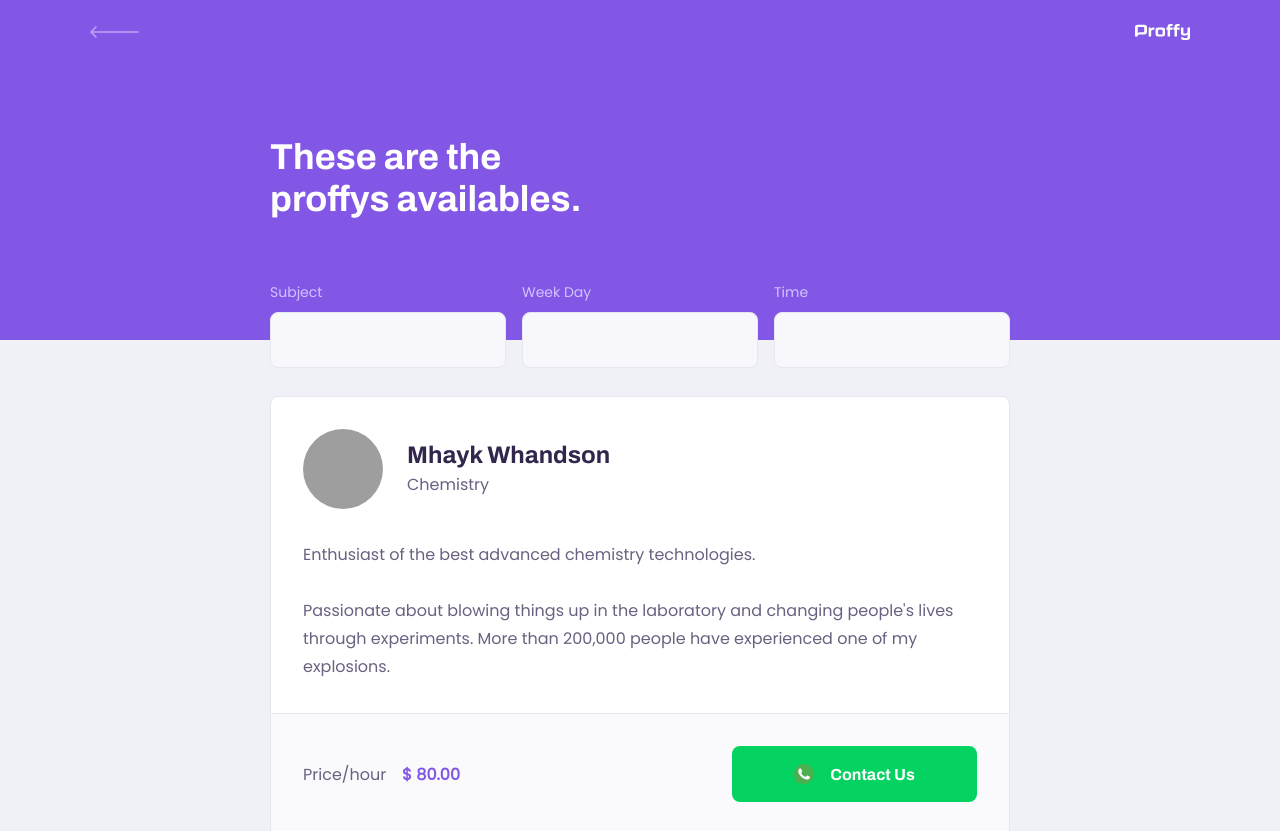
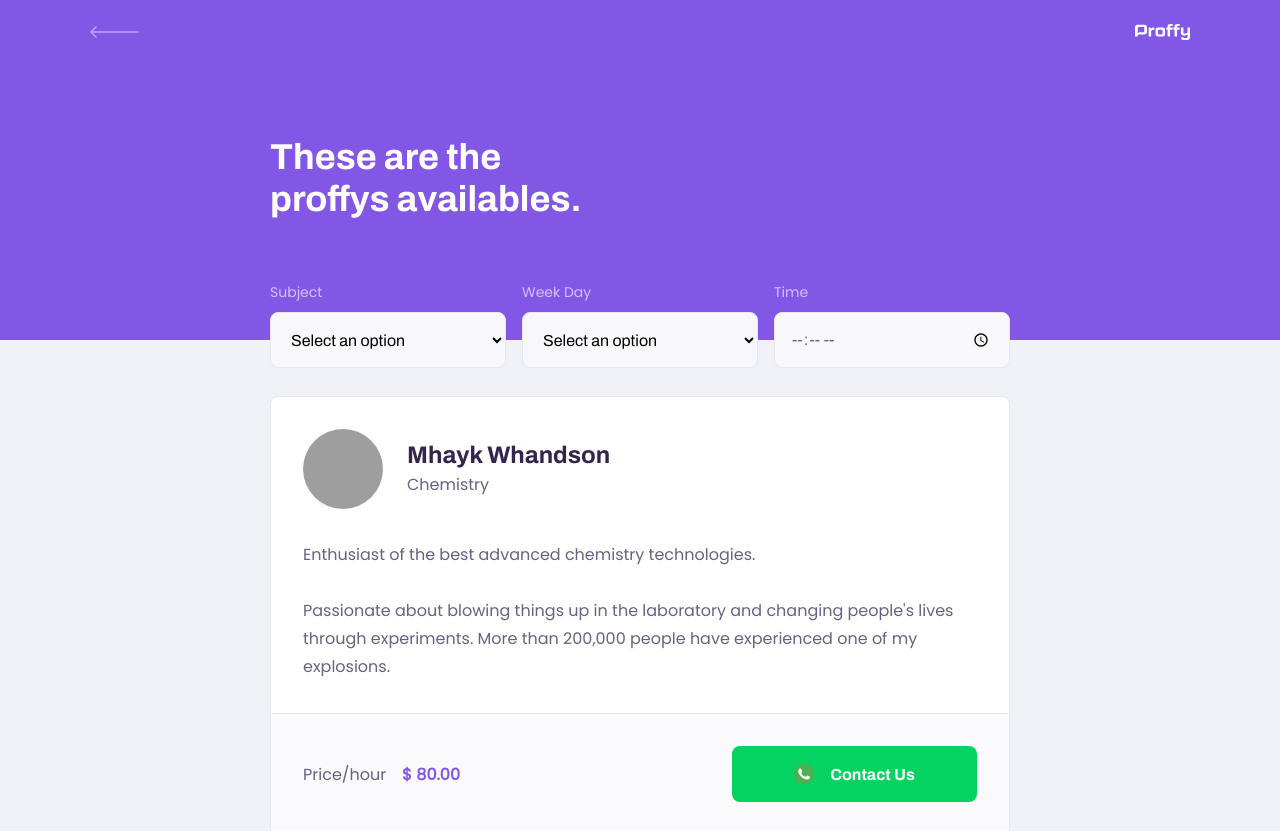
Before and after one commit to mhayk/proffy-web, a React (Create React App) app: page /study in a window 1280 px wide. Shown: the top 831 px of the page. Built offline with nearby package versions, Linux system fonts and the light colour scheme; grey boxes are pictures that could not be loaded.

Commit message:
The component Select has been added in the page TeacherList.
Signed-off-by: Mhayk Whandson <hi@mhayk.com>

```diff
--- a/src/pages/TeacherList/index.tsx
+++ b/src/pages/TeacherList/index.tsx
@@ -3,6 +3,7 @@ import React from 'react';
 import PageHeader from '../../components/PageHeader';
 import TeacherItem from '../../components/TeacherItem'
 import Input from '../../components/Input';
+import Select from '../../components/Select';
 
 import './styles.css';
 
@@ -11,9 +12,34 @@ function TeacherList() {
     <div id="page-teacher-list" className="container">
       <PageHeader title="These are the proffys availables.">
         <form id="search-teachers">
-          <Input name="subject" label="Subject" />
-          <Input name="week_day" label="Week Day" />
-          <Input name="time" label="Time" />
+          <Select
+            name="subject"
+            label="Subject"
+            options={[
+              { value: 'Arts', label: 'Arts' },
+              { value: 'Math', label: 'Math' },
+              { value: 'Biology', label: 'Biology' },
+              { value: 'Alchemy', label: 'Alchemy' },
+              { value: 'History', label: 'History' },
+              { value: 'Geography', label: 'Geography' },
+              { value: 'English', label: 'English' },
+              { value: 'Portuguese', label: 'Portuguese' },
+            ]}
+          />
+          <Select
+            name="week_day"
+            label="Week Day"
+            options={[
+              { value: '0', label: 'Sunday' },
+              { value: '1', label: 'Monday' },
+              { value: '2', label: 'Tuesday' },
+              { value: '3', label: 'Wednesday' },
+              { value: '4', label: 'Thursday' },
+              { value: '5', label: 'Friday' },
+              { value: '6', label: 'Saturday' },
+            ]}
+          />
+          <Input type="time" name="time" label="Time" />
         </form>
       </PageHeader>
       <main>
--- a/src/pages/TeacherList/styles.css
+++ b/src/pages/TeacherList/styles.css
@@ -11,40 +11,6 @@
   color: var(--color-text-in-primary);
 }
 
-#search-teachers .input-block {
-  position: relative;
-}
-
-#search-teachers .input-block + .input-block {
-  margin-top: 1.4rem;
-}
-
-#search-teachers .input-block label {
-  font-size: 1.4rem;
-}
-
-#search-teachers .input-block input {
-  width: 100%;
-  height: 5.6rem;
-  margin-top: 0.8rem;
-  border-radius: 0.8rem;
-  background: var(--color-input-background);
-  border: 1px solid var(--color-line-in-white);
-  outline: 0;
-  padding: 0 1.6rem;
-  font: 1.6rem Archivo;
-}
-
-#search-teachers .input-block:focus-within::after {
-  width: cal(100% - 3.2rem);
-  height: 2px;
-  content: '';
-  background-color: var(--color-primary-light);
-  position: absolute;
-  left: 1.6rem;
-  right: 1.6rem;
-  bottom: 0;
-}
 
 #page-teacher-list main {
   margin: 3.2rem auto;
@@ -64,7 +30,8 @@
     bottom: -28px;
   }
 
-  #search-teachers .input-block + .input-block {
+  #search-teachers .input-block + .input-block,
+  #search-teachers .select-block + .select-block {
     margin-top: 0;
   }
 
```
